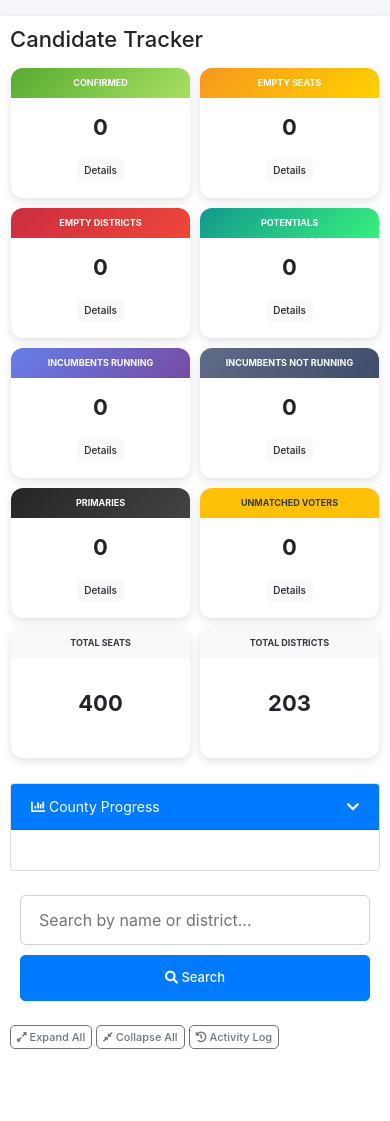
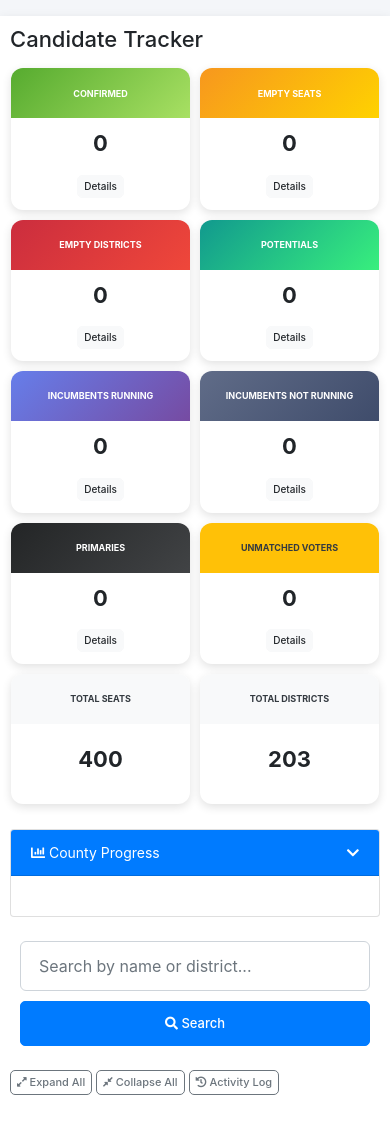
Before and after one commit to cmaidmentnh/nh-candidate-recruitment, a Flask app: page / in a window 390 px wide. Before the commit the page ends 1049 px from the top, so only its background shows below. Run offline with Flask 3, Linux system fonts and the light colour scheme; the visitor is signed in with stand-in values (Sample User, id 1); data that the repository does not hold is empty; some libraries are stand-ins or nearby versions.

Commit message:
Fix dashboard card header heights

```diff
--- a/static/style.css
+++ b/static/style.css
@@ -335,10 +335,13 @@ pre {
         width: 140px;
         min-height: 160px;
     }
-
+    /* Fix dashboard card header heights */
     .dash-card .card-header {
-        font-size: 12px;
-        padding: 12px 8px;
+        min-height: 50px;
+        display: flex;
+        align-items: center;
+        justify-content: center;
+        text-align: center;
     }
 
     .dash-card .card-body h4 {
```
